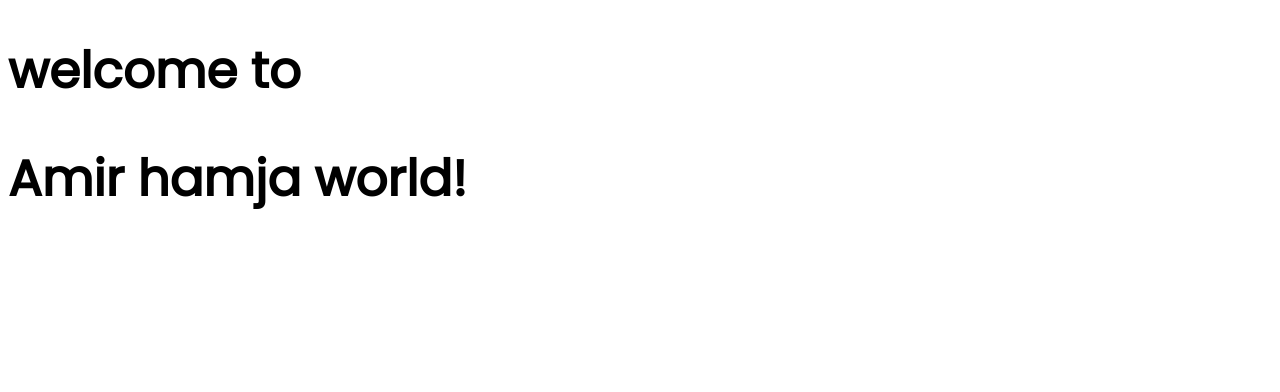
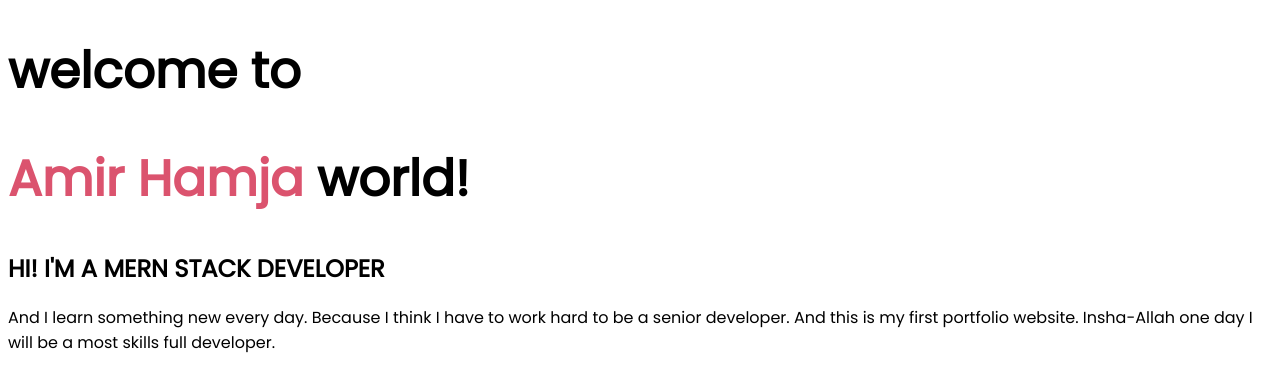
Before and after one commit to Amirhamja48/developer-protfolio, a plain HTML site: page index.html in a window 1280 px wide. Drawn offline with Linux system fonts and the light colour scheme.

Commit message:
add para

```diff
--- a/index.html
+++ b/index.html
@@ -12,6 +12,8 @@
 </head>
 <body>
   <h1>welcome to</h1>
-  <h1>Amir hamja world!</h1>
+  <h1><span class="name-color">Amir Hamja</span> world!</h1>
+  <h2>HI! I'M A MERN STACK DEVELOPER</h2>
+  <p>And I learn something new every day. Because I think I have to work hard to be a senior developer. And this is my first portfolio website. Insha-Allah one day I will be a most skills full developer.</p>
 </body>
 </html>
--- a/style.css
+++ b/style.css
@@ -4,3 +4,6 @@ body{
 h1{
   font-size: 50px;
 }
+.name-color{
+  color: rgb(219, 83, 110);
+}
```
